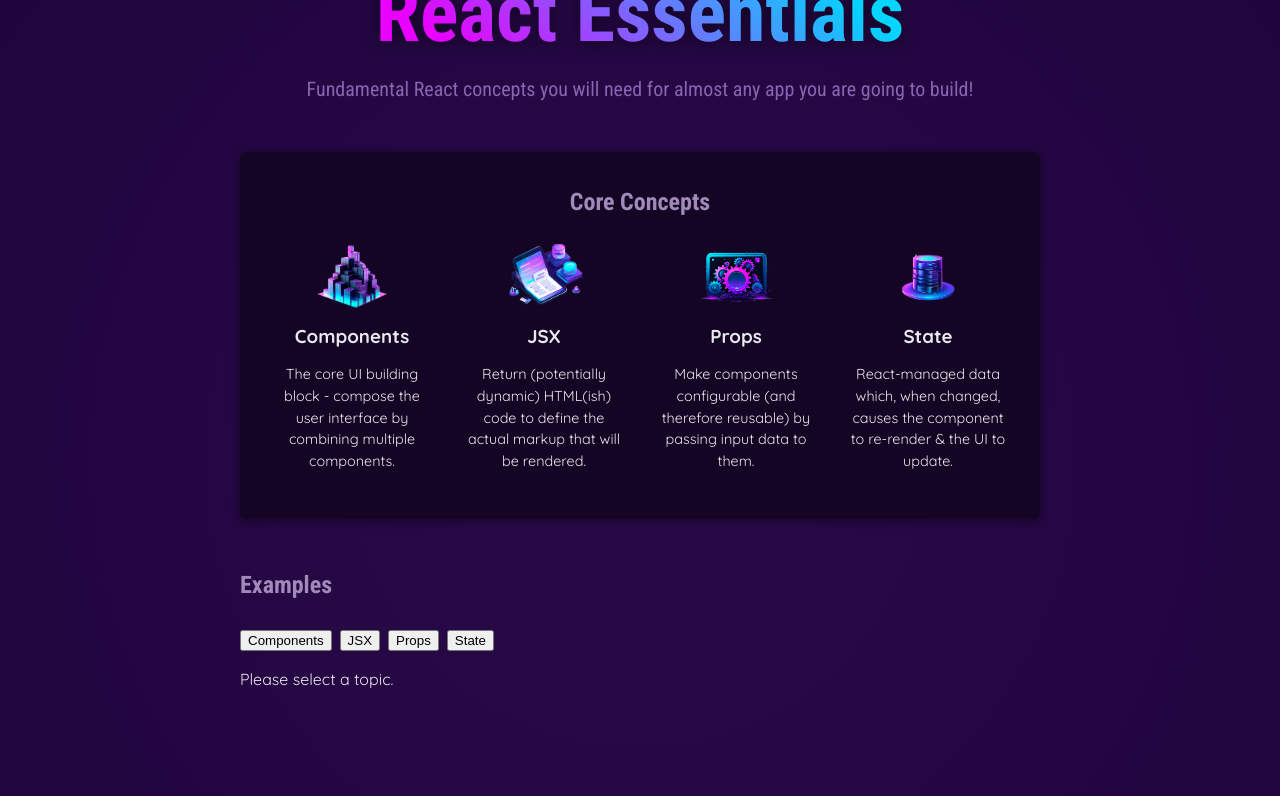
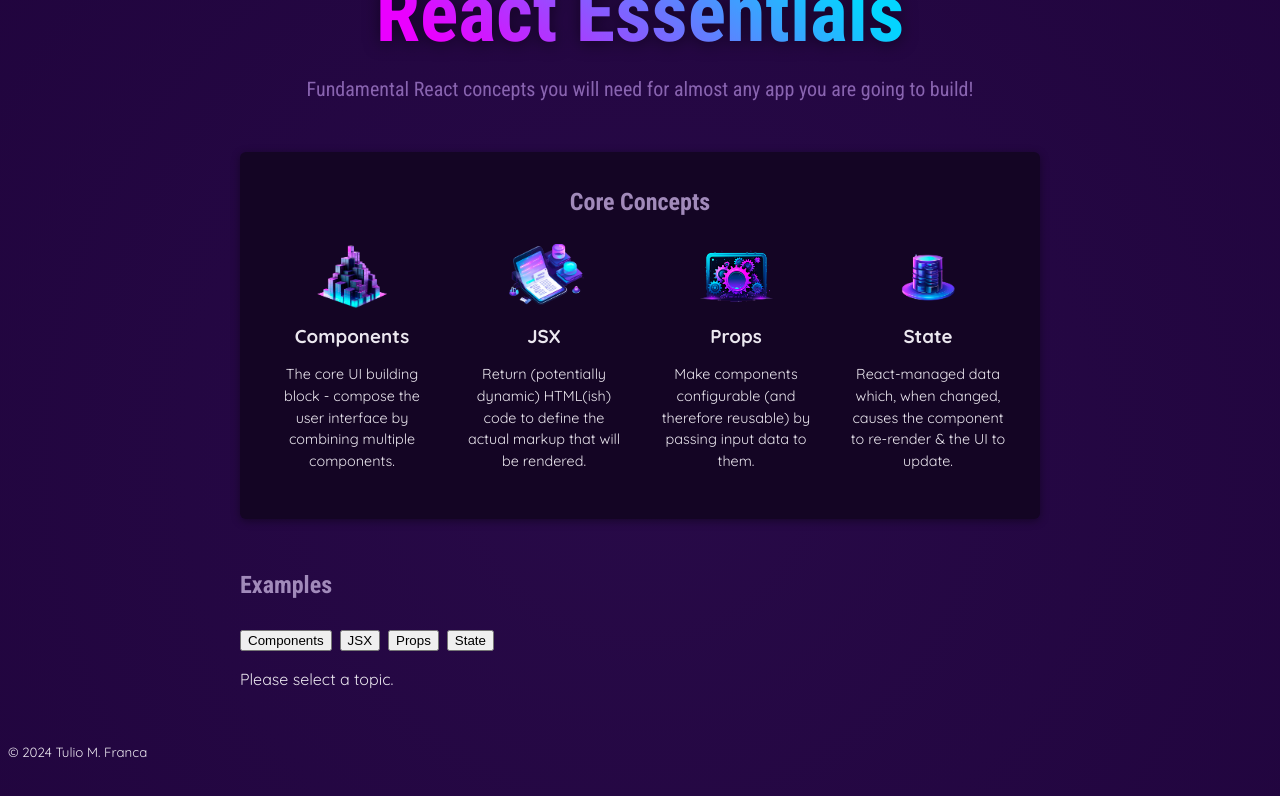
Before and after one commit to FrancaTM/github-copilot-react-sample, a React (Vite) app: page / in a window 1280 px wide. Shown: the part 180-976 px from the top of the page. Built offline with nearby package versions, Linux system fonts and the light colour scheme.

Commit message:
comment-based prompting add Footer component

```diff
--- a/src/App.jsx
+++ b/src/App.jsx
@@ -4,6 +4,7 @@ import { CORE_CONCEPTS, EXAMPLES } from './data.js';
 import Header from './components/Header/Header.jsx';
 import CoreConcept from './components/CoreConcept.jsx';
 import TabButton from './components/TabButton.jsx';
+import Footer from './components/Footer.jsx';
 
 function App() {
   const [selectedTopic, setSelectedTopic] = useState();
@@ -74,6 +75,7 @@ function App() {
           {tabContent}
         </section>
       </main>
+      <Footer />
     </div>
   );
 }
--- /dev/null
+++ b/src/components/Footer.jsx
@@ -0,0 +1,14 @@
+// An exported Footer component that displays my name "Tulio M. Franca" and the copyright sign.
+// The component should be imported and rendered in the App component.
+
+export default function Footer() {
+    return (
+        <footer>
+            <p>
+                <small>
+                    &copy; 2024 Tulio M. Franca
+                </small>
+            </p>
+        </footer>
+    );
+}
```
